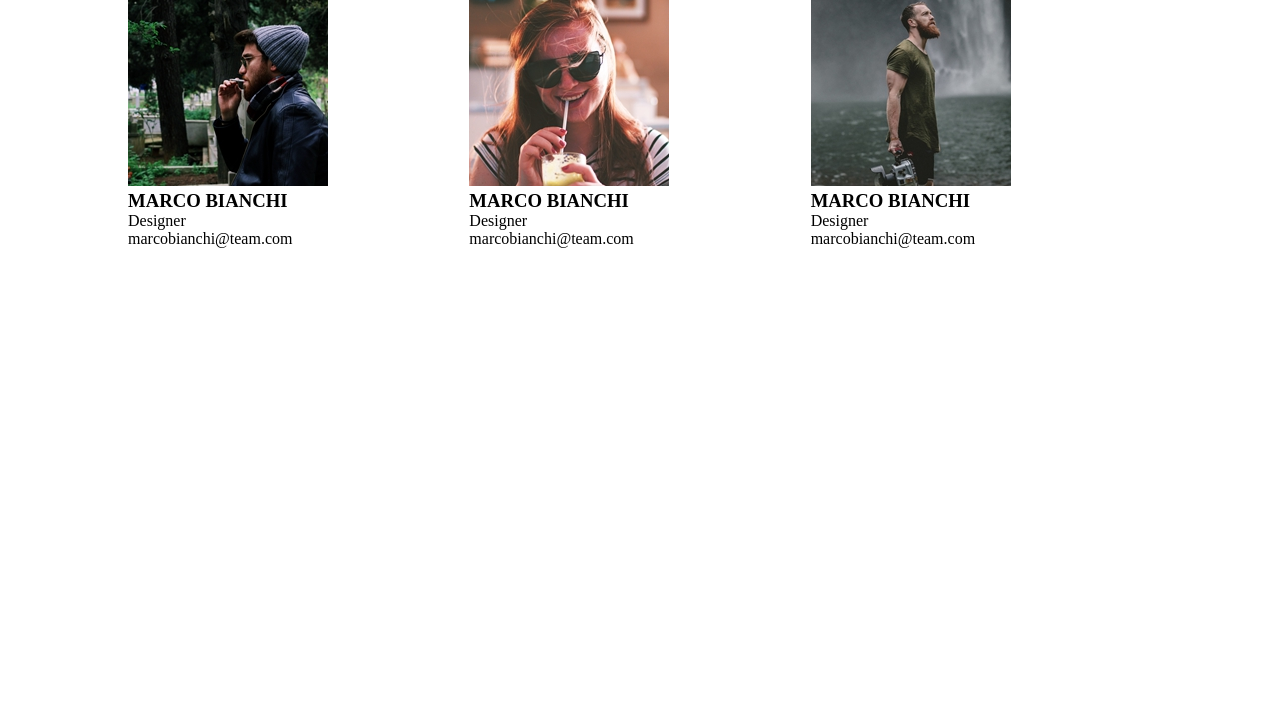
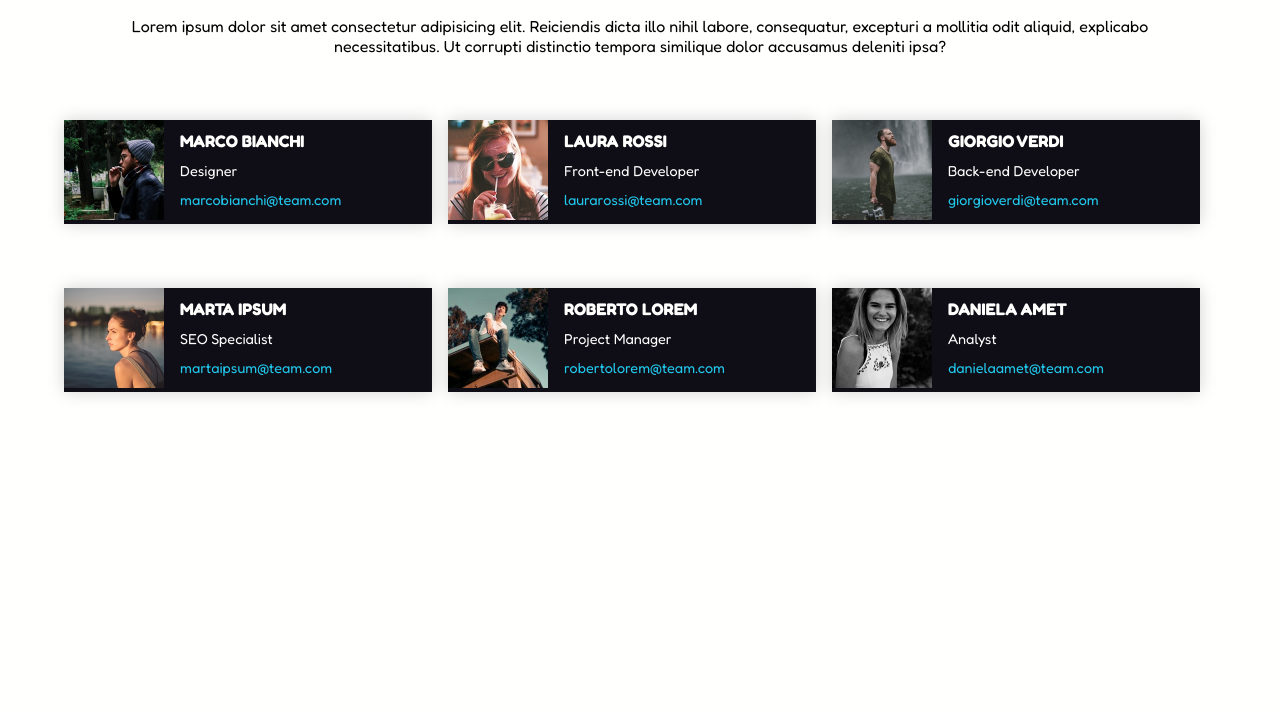
Before and after one commit to MarcoZellini/html-css-float-cards, a plain HTML site: page index.html in a window 1280 px wide. Shown: the part 87-800 px from the top of the page. Drawn offline with Linux system fonts and the light colour scheme.

Commit message:
Add second row with details
Added second row, margins and colors.

```diff
--- a/assets/css/style.css
+++ b/assets/css/style.css
@@ -2,6 +2,14 @@
     margin: 0;
     padding: 0;
     box-sizing: border-box;
+    font-family: 'Fredoka', sans-serif;
+}
+
+:root {
+    --fc-white: #fffffe;
+    --fc-title: #e53170;
+    --fc-dark: #0f0e17;
+    --fc-blue: #22c9ee;
 }
 
 /* #region utilities */
@@ -14,28 +22,89 @@
 
 /* #endregion utilities */
 
+/* #region commons */
+
+body {
+    background-color: var(--fc-white);
+}
+
+h1 {
+    color: var(--fc-title);
+}
+
+
+
+/* #endregion commons */
+
 
 /* #region container */
 
 .container {
     max-width: 1170px;
-    width: 80%;
+    width: 90%;
     margin: auto;
 }
 
 h1,
-.container > p {
+.container > p{
     text-align: center;
+    margin: 2rem;
 }
 
 /* #region row */
+
+.row {
+    margin-top: 4rem;
+}
 
 /* #region col */
 
 .col {
     float: left;
-    width: calc(100%/3);
+    width: calc(100%/3 - 1rem);
+    margin-right: 1rem;
+    box-shadow: 0 0 1rem lightgrey;
+    background-color: var(--fc-dark);
 }
+
+/* #region col-img */
+
+.col-img {
+    float: left;
+    max-width: 100px;
+}
+
+.col-img img {
+    width: 100%;
+}
+
+/* #endregion col-img */
+
+/* #region col-info */
+
+.col-info {
+    float: left;
+    font-size: 0.9rem;
+    width: calc(100% - 100px);
+    height: 100px;
+    /* background-color: var(--fc-dark); */
+    color: var(--fc-white);
+/*
+    padding: 1.2rem 0 */
+}
+
+.col-info *{
+    padding: 0.7rem .5rem 0 1rem;
+    display: block;
+}
+
+.col-info a {
+    color: var(--fc-blue);
+    text-decoration: none;
+}
+
+/* #endregion info */
+
 
 /* #endregion col */
 
--- a/index.html
+++ b/index.html
@@ -14,44 +14,58 @@
     <body>
         <main class="container">
             <h1>Meet Our Team</h1>
-            <header>
             <p>
                 Lorem ipsum dolor sit amet consectetur adipisicing elit.
                 Reiciendis dicta illo nihil labore, consequatur, excepturi a
                 mollitia odit aliquid, explicabo necessitatibus. Ut corrupti
                 distinctio tempora similique dolor accusamus deleniti ipsa?
             </p>
-            </header>
             <section class="row clearfix">
+
                 <div class="col">
-                    <img src="./assets/img/male1.png" alt="Ragazzo col cappello">
-                    <div class="info">
+
+                    <div class="col-img">
+                        <img src="./assets/img/male1.png"
+                            alt="Ragazzo col cappello">
+                    </div>
+                    <!-- /.col-img -->
+
+                    <div class="col-info">
                         <h3>MARCO BIANCHI</h3>
-                        <span>Designer</span><br>
-                        <span>marcobianchi@team.com</span>
+                        <span>Designer</span>
+                        <a href="#">marcobianchi@team.com</a>
                     </div>
                     <!-- /.info -->
                 </div>
                 <!-- ./col -->
 
                 <div class="col">
+                    <div class="col-img">
                         <img src="./assets/img/female1.png"
-                        alt="Ragazzo col cappello">
-                    <div class="info">
-                        <h3>MARCO BIANCHI</h3>
-                        <span>Designer</span><br>
-                        <span>marcobianchi@team.com</span>
+                            alt="Ragazza con occhiali">
+                    </div>
+                    <!-- /.col-img -->
+
+
+                    <div class="col-info">
+                        <h3>LAURA ROSSI</h3>
+                        <span>Front-end Developer</span>
+                        <a href="#">laurarossi@team.com</a>
                     </div>
                     <!-- /.info -->
                 </div>
                 <!-- ./col -->
 
                 <div class="col">
-                    <img src="./assets/img/male2.png" alt="Ragazzo col cappello">
-                    <div class="info">
-                        <h3>MARCO BIANCHI</h3>
-                        <span>Designer</span><br>
-                        <span>marcobianchi@team.com</span>
+                    <div class="col-img">
+                        <img src="./assets/img/male2.png"
+                            alt="Ragazzo vicino ad una cascata">
+                    </div>
+                    <!-- /.col-img -->
+                    <div class="col-info">
+                        <h3>GIORGIO VERDI</h3>
+                        <span>Back-end Developer</span>
+                        <a href="#">giorgioverdi@team.com</a>
                     </div>
                     <!-- /.info -->
                 </div>
@@ -59,6 +73,63 @@
 
             </section>
             <!-- /.row -->
+
+            <section class="row clearfix">
+
+                <div class="col">
+
+                    <div class="col-img">
+                        <img src="./assets/img/female2.png"
+                            alt="Ragazza al lago">
+                    </div>
+                    <!-- /.col-img -->
+
+                    <div class="col-info">
+                        <h3>MARTA IPSUM</h3>
+                        <span>SEO Specialist</span>
+                        <a href="#">martaipsum@team.com</a>
+                    </div>
+                    <!-- /.info -->
+                </div>
+                <!-- ./col -->
+
+                <div class="col">
+                    <div class="col-img">
+                        <img src="./assets/img/male3.png"
+                            alt="Ragazz sul tetto">
+                    </div>
+                    <!-- /.col-img -->
+
+
+                    <div class="col-info">
+                        <h3>ROBERTO LOREM</h3>
+                        <span>Project Manager</span>
+                        <a href="#">robertolorem@team.com</a>
+                    </div>
+                    <!-- /.info -->
+                </div>
+                <!-- ./col -->
+
+                <div class="col">
+                    <div class="col-img">
+                        <img src="./assets/img/female3.png"
+                            alt="Ragazza in bianco e nero">
+                    </div>
+                    <!-- /.col-img -->
+                    <div class="col-info">
+                        <h3>DANIELA AMET</h3>
+                        <span>Analyst</span>
+                        <a href="#">danielaamet@team.com</a>
+                    </div>
+                    <!-- /.info -->
+                </div>
+                <!-- ./col -->
+
+            </section>
+            <!-- /.row -->
+
+
+
         </main>
         <!-- /.container -->
     </body>
```
Lines whose indentation alone changed are shown as unchanged.
